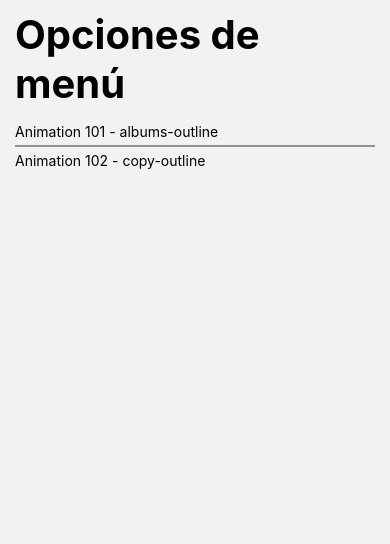
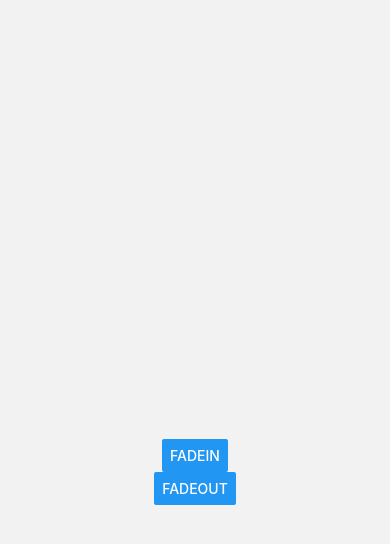
Before and after one commit to gerashdo/RNComponents, a React Native app: screen /Animation101Screen in a window 390 px wide. Shown: the top 544 px of the page. Built offline with nearby package versions, Linux system fonts and the light colour scheme.

Commit message:
Add animated 101

```diff
--- /dev/null
+++ b/src/components/ListMenuItem.tsx
@@ -0,0 +1,56 @@
+
+import { CommonActions, useNavigation } from '@react-navigation/native';
+import { StackNavigationProp } from '@react-navigation/stack';
+import React from 'react'
+import { StyleSheet, Text, TouchableOpacity, View } from 'react-native'
+import Icon from 'react-native-vector-icons/Ionicons';
+import { MenuItem } from '../interfaces/appInterfaces'
+import { RootStackParamList } from '../navigator/Navigator';
+
+interface Props {
+    menuItem: MenuItem
+}
+
+export const ListMenuItem = ( { menuItem }: Props ) => {
+
+    const navigator = useNavigation<StackNavigationProp<RootStackParamList>>()
+
+    return (
+        <TouchableOpacity
+            activeOpacity={ 0.7 }
+            onPress={ () => navigator.dispatch(
+                CommonActions.navigate({ name: menuItem.component })
+            )}
+        >
+            <View style={ styles.container }>
+                <Icon
+                    name={ menuItem.icon }
+                    size={ 20 }
+                    color="gray"
+                    />
+                <Text style={ styles.textItem }>
+                    { menuItem.name }
+                </Text>
+
+                <View style={{ flex: 1 }} />
+
+                <Icon
+                    name='chevron-forward-outline'
+                    size={ 20 }
+                    color="gray"
+                    />
+            </View>
+        </TouchableOpacity>
+    )
+}
+
+const styles = StyleSheet.create({
+    container: {
+        flexDirection: 'row'
+    },
+    textItem: {
+        marginLeft: 10,
+        fontSize: 18,
+        fontWeight: '500'
+    }
+})
--- /dev/null
+++ b/src/interfaces/appInterfaces.ts
@@ -0,0 +1,7 @@
+
+
+export interface MenuItem {
+    name: string,
+    icon: string,
+    component: string,
+}
--- a/src/navigator/Navigator.tsx
+++ b/src/navigator/Navigator.tsx
@@ -1,7 +1,15 @@
 import { createStackNavigator } from '@react-navigation/stack';
+import { Animation101Screen } from '../screens/Animation101Screen';
+import { Animation102Screen } from '../screens/Animation102Screen';
 import { HomeScreen } from '../screens/HomeScreen';
 
-const Stack = createStackNavigator();
+export type RootStackParamList = {
+  HomeScreen: undefined;
+  Animation101Screen: undefined;
+  Animation102Screen: undefined;
+}
+
+const Stack = createStackNavigator<RootStackParamList>();
 
 export const Navigator = () => {
   return (
@@ -11,6 +19,8 @@ export const Navigator = () => {
         }}
     >
       <Stack.Screen name="HomeScreen" component={ HomeScreen } />
+      <Stack.Screen name="Animation101Screen" component={ Animation101Screen } />
+      <Stack.Screen name="Animation102Screen" component={ Animation102Screen } />
     </Stack.Navigator>
   );
 }
--- /dev/null
+++ b/src/screens/Animation101Screen.tsx
@@ -0,0 +1,67 @@
+
+import React, { useRef } from 'react'
+import { View,Animated, StyleSheet, Button, Easing } from 'react-native'
+
+export const Animation101Screen = () => {
+
+    const opacity = useRef( new Animated.Value(0) ).current
+    const top = useRef( new Animated.Value(-100) ).current
+
+    const fadeIn = () => {
+        Animated.timing( opacity, {
+            useNativeDriver: true,
+            toValue: 1,
+            duration: 300,
+        }).start()
+
+        Animated.timing( top, {
+            toValue: 0,
+            duration: 800,
+            useNativeDriver: true,
+            easing: Easing.bounce
+        }).start()
+    }
+
+    const fadeOut = () => {
+        Animated.timing( opacity, {
+            useNativeDriver: true,
+            toValue: 0,
+            duration: 300,
+        }).start()
+    }
+
+    return (
+        <View style={ styles.container }>
+            <Animated.View
+                style={{
+                    ...styles.box,
+                    opacity,
+                    transform: [{
+                        translateY: top,
+                    }]
+                }}
+            />
+            <Button
+                title='FadeIn'
+                onPress={ fadeIn }
+            />
+            <Button
+                title='FadeOut'
+                onPress={ fadeOut }
+            />
+        </View>
+    )
+}
+
+const styles = StyleSheet.create({
+    container: {
+        flex: 1,
+        justifyContent: 'center',
+        alignItems: 'center'
+    },
+    box: {
+        backgroundColor: 'purple',
+        width: 100,
+        height: 100,
+    }
+})
--- /dev/null
+++ b/src/screens/Animation102Screen.tsx
@@ -0,0 +1,27 @@
+
+import React from 'react'
+import { StyleSheet } from 'react-native'
+import { View } from 'react-native'
+
+export const Animation102Screen = () => {
+  return (
+    <View style={ styles.container }>
+        <View
+            style={ styles.box }
+        />
+    </View>
+  )
+}
+
+const styles = StyleSheet.create({
+  container: {
+    flex: 1,
+    justifyContent: 'center',
+    alignItems: 'center'
+  },
+    box: {
+        backgroundColor: 'green',
+        width: 100,
+        height: 100
+    }
+})
--- a/src/screens/HomeScreen.tsx
+++ b/src/screens/HomeScreen.tsx
@@ -1,16 +1,13 @@
 import React from 'react'
-import Icon from 'react-native-vector-icons/Ionicons';
 import { FlatList, Text, View } from 'react-native'
 import { styles } from '../theme/appTheme';
 import { useSafeAreaInsets } from 'react-native-safe-area-context';
+import { MenuItem } from '../interfaces/appInterfaces';
+import { ListMenuItem } from '../components/ListMenuItem';
 
-interface MenuItem {
-    name: string,
-    icon: string,
-    component: string,
-}
 
-const menuItems = [
+
+const menuItems: MenuItem[] = [
     {
         name: 'Animation 101',
         icon: 'albums-outline',
@@ -27,14 +24,6 @@ const menuItems = [
 export const HomeScreen = () => {
 
     const { top } = useSafeAreaInsets()
-
-    const renderMenuItem = ( item: MenuItem ) => {
-        return (
-            <View>
-                <Text>{ item.name } - { item.icon }</Text>
-            </View>
-        )
-    }
 
     const renderListHeader = () => {
         return (
@@ -68,7 +57,7 @@ export const HomeScreen = () => {
     >
         <FlatList
             data={ menuItems }
-            renderItem={ ({ item }) => renderMenuItem( item )}
+            renderItem={ ({ item }) => <ListMenuItem menuItem={ item } />}
             keyExtractor={ ( item ) => item.name }
             ListHeaderComponent={ renderListHeader }
             ItemSeparatorComponent={ renderSeparator }
```
